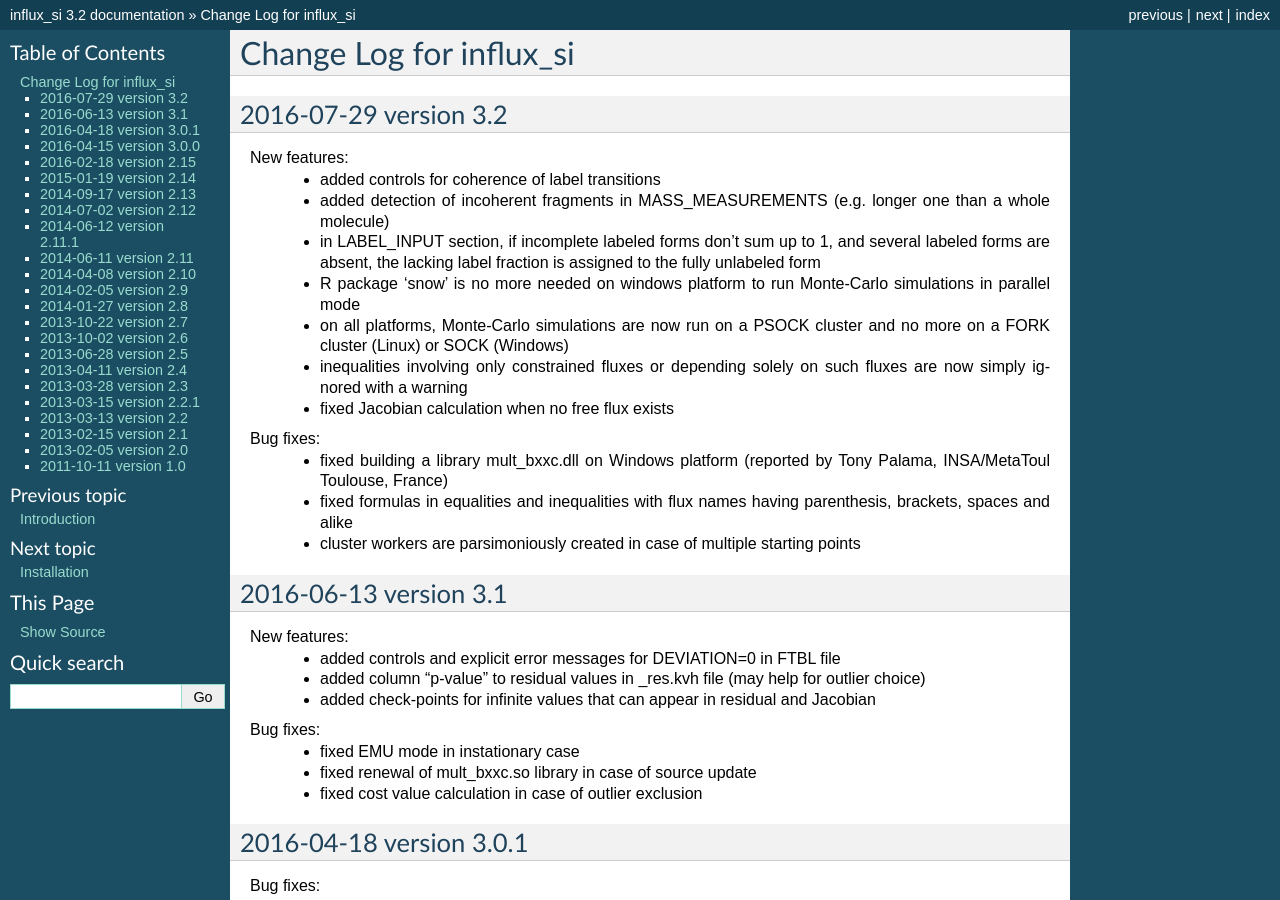
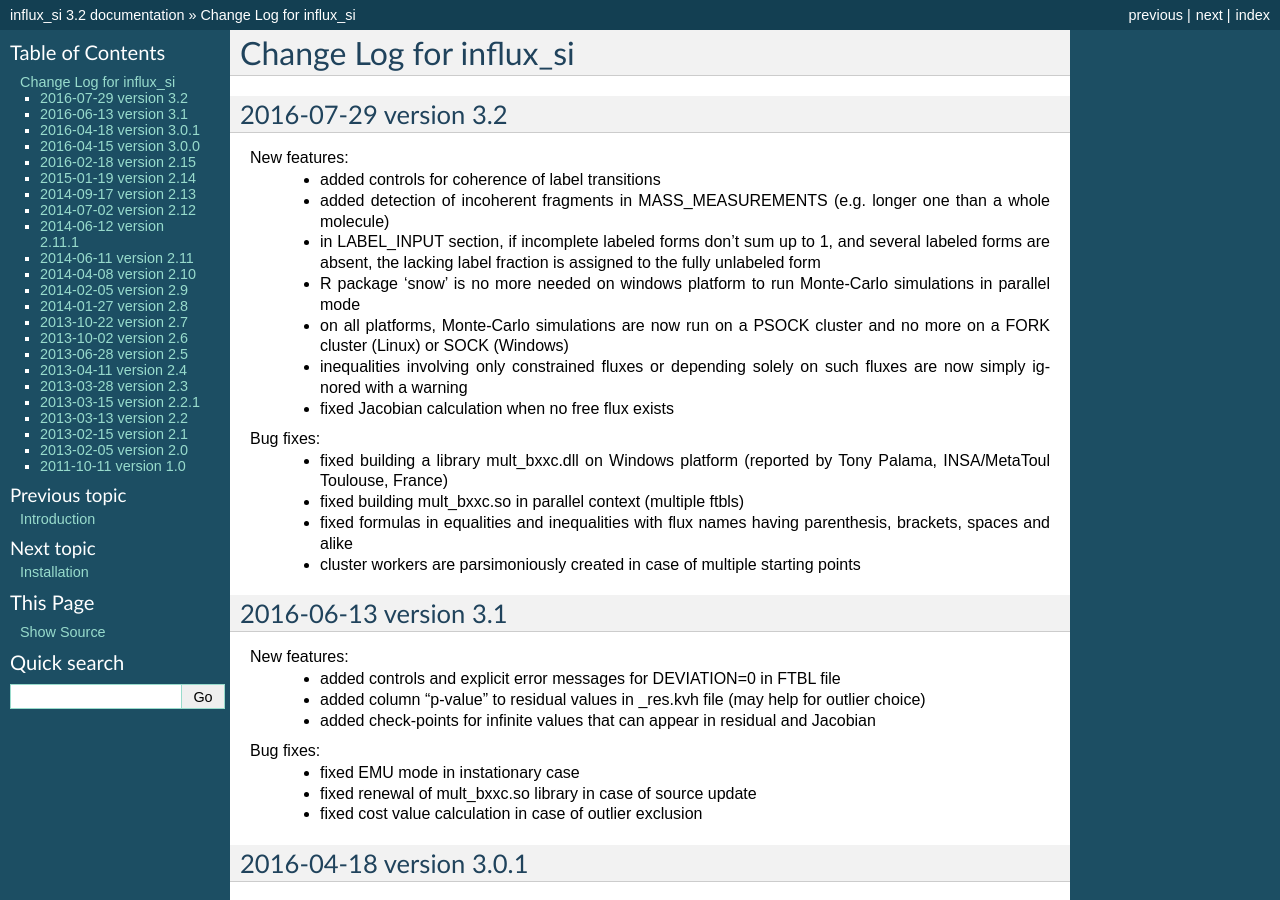
Before and after one commit to sgsokol/influx, a Sphinx documentation site: the page built from doc/changelog.rst, in a window 1280 px wide and 900 px high. Built offline with Sphinx 7.4.7, drawn with Linux system fonts in a browser that asks for light colours.

Commit message:
fix of // mult_bxxc

```diff
--- a/doc/ChangeLog.txt
+++ b/doc/ChangeLog.txt
@@ -15,6 +15,7 @@
 
 Bug fixes:
  - fixed building a library mult_bxxc.dll on Windows platform (reported by Tony Palama, INSA/MetaToul Toulouse, France)
+ - fixed building mult_bxxc.so in parallel context (multiple ftbls)
  - fixed formulas in equalities and inequalities with flux names having parenthesis, brackets, spaces and alike
  - cluster workers are parsimoniously created in case of multiple starting points
 
```
